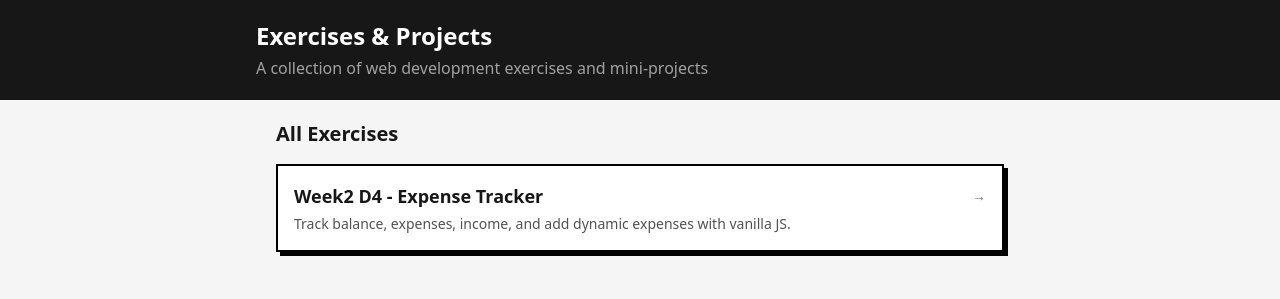
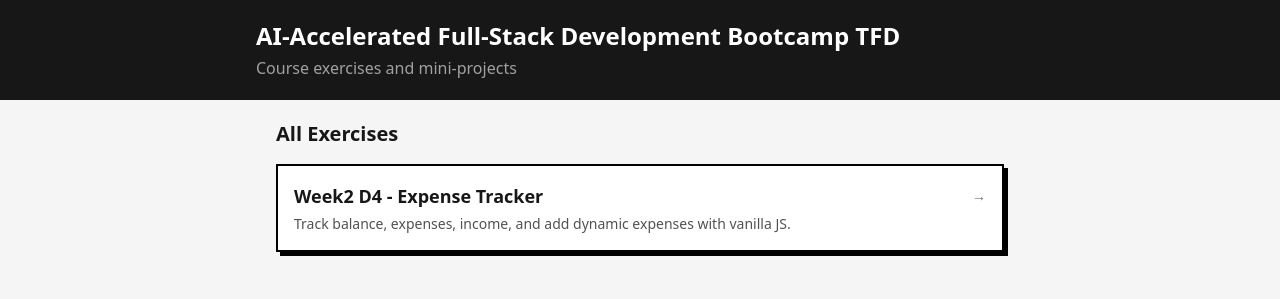
Before and after one commit to li-lay/AI-Accelerated-Full-Stack-Development-Bootcamp-TFD, a plain HTML site: page index.html in a window 1280 px wide. Drawn offline with nearby package versions, Linux system fonts and the light colour scheme.

Commit message:
docs: update project and repo title to AI-Accelerated Full-Stack Development Bootcamp TFD

```diff
--- a/index.html
+++ b/index.html
@@ -3,14 +3,14 @@
 <head>
   <meta charset="UTF-8">
   <meta name="viewport" content="width=device-width, initial-scale=1.0">
-  <title>Exercises & Projects</title>
+  <title>AI-Accelerated Full-Stack Development Bootcamp TFD</title>
   <script src="https://cdn.jsdelivr.net/npm/@tailwindcss/browser@4.1.18"></script>
 </head>
 <body class="bg-neutral-100 text-neutral-900 min-h-screen">
   <header class="bg-neutral-900 p-5 text-white">
     <div class="mx-auto max-w-3xl">
-      <h1 class="mb-1 text-2xl font-bold">Exercises & Projects</h1>
-      <p class="text-neutral-400">A collection of web development exercises and mini-projects</p>
+      <h1 class="mb-1 text-2xl font-bold">AI-Accelerated Full-Stack Development Bootcamp TFD</h1>
+      <p class="text-neutral-400">Course exercises and mini-projects</p>
     </div>
   </header>
 
```
Also changed, not shown: 1 other file.
